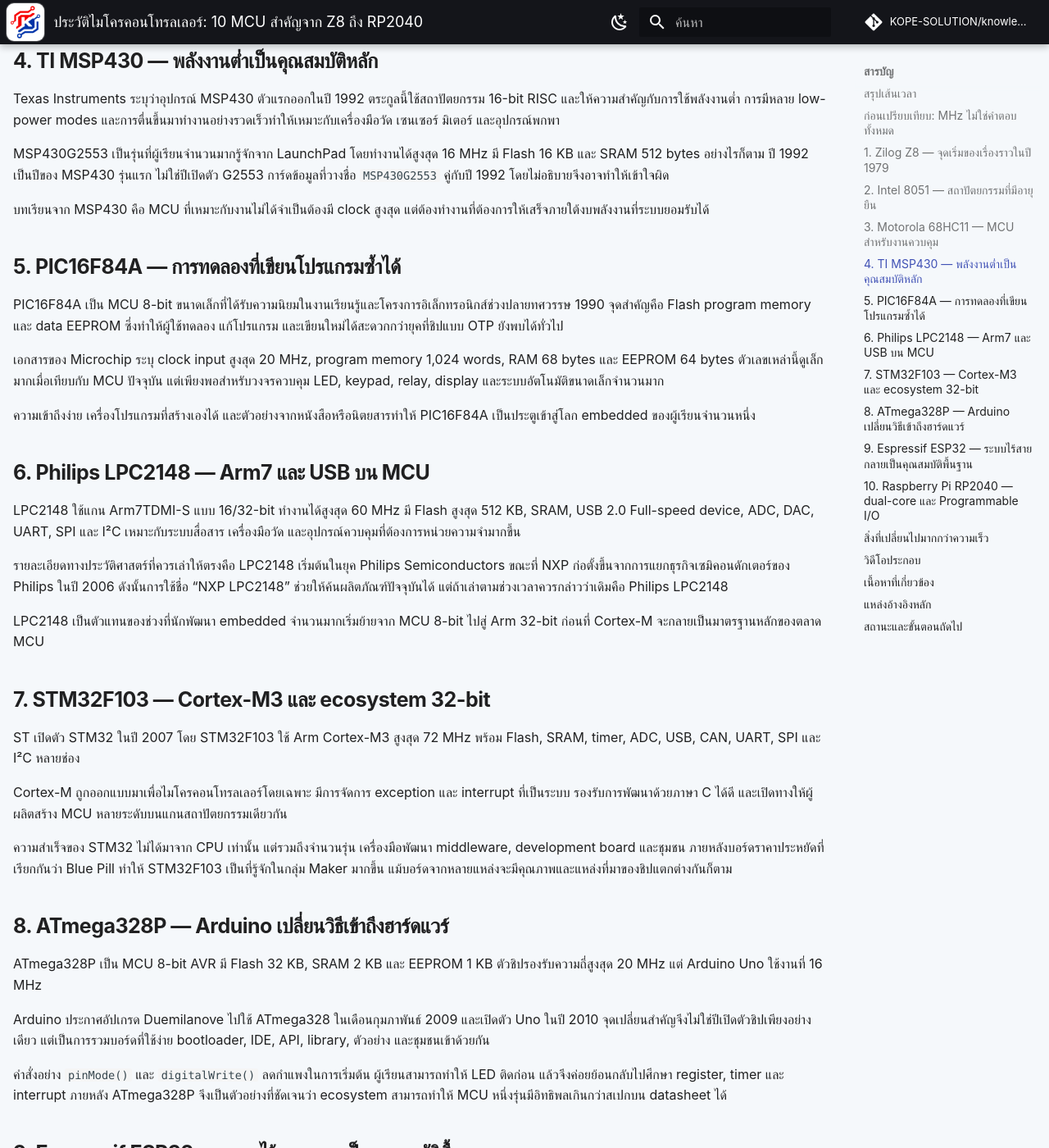
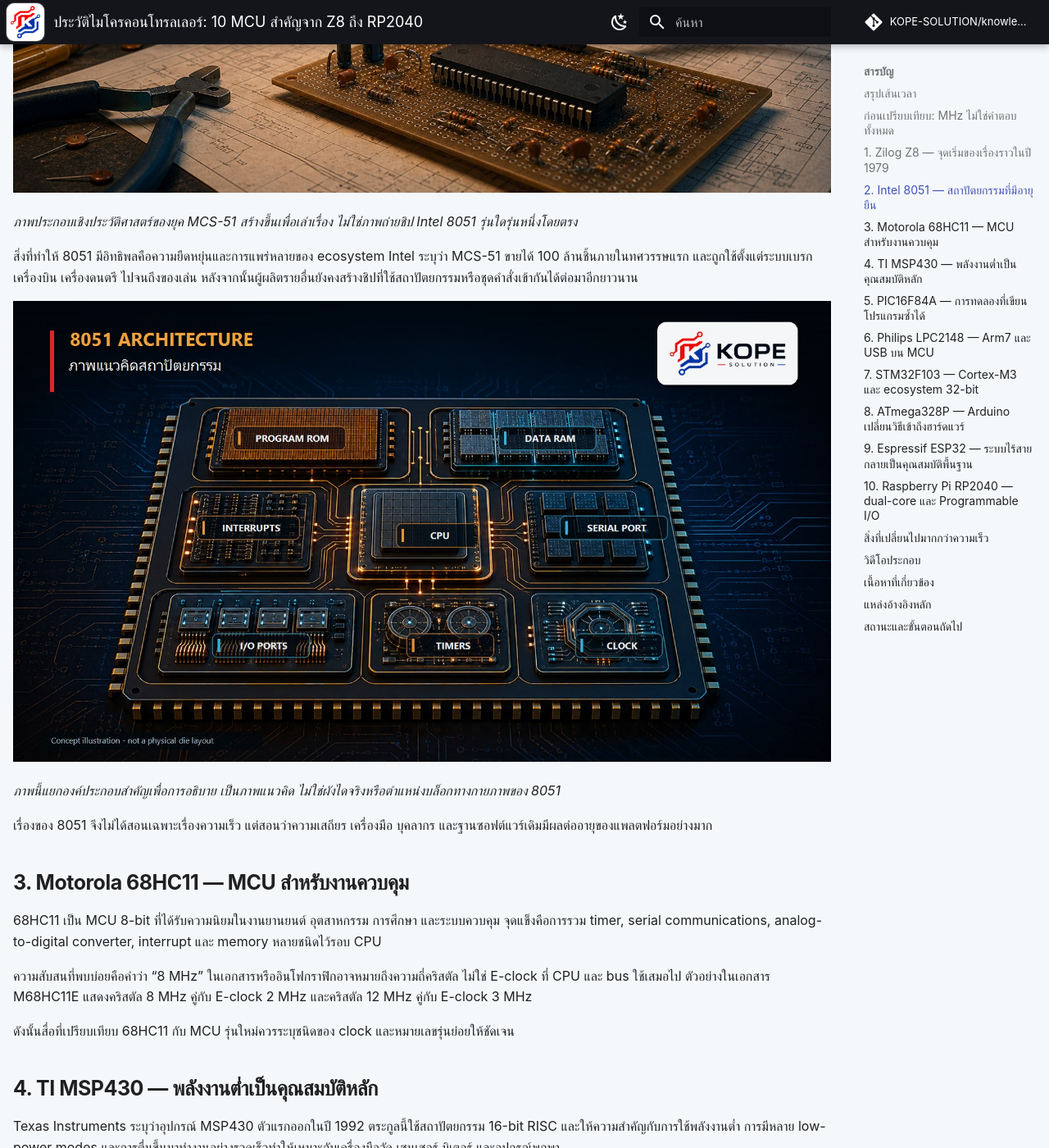
Before and after one commit to KOPE-SOLUTION/knowledge-hub, an MkDocs documentation site: the page built from docs/blog/posts/history-of-iconic-microcontrollers.md, in a window 1280 px wide and 1400 px high, scrolled down 4296 px. Shown: the whole window at 82% size. Built offline with MkDocs 1.6.1 and Material for MkDocs 9.7.7, drawn with Linux system fonts in a browser that asks for light colours; comment, search, counter and statistics services are not loaded.

Commit message:
assets: add Intel 8051 history illustrations

```diff
--- a/docs/blog/posts/history-of-iconic-microcontrollers.md
+++ b/docs/blog/posts/history-of-iconic-microcontrollers.md
@@ -93,7 +93,15 @@ Z8 ถูกนำไปใช้ในอุปกรณ์ผู้บริ
 
 Intel เปิดตัว MCS-51 ในปี 1980 โดย 8051 กลายเป็นสมาชิกที่มีชื่อเสียงที่สุด ตัวชิปรวม CPU 8-bit, program memory, RAM, timer, serial port และ GPIO ไว้ด้วยกัน
 
+![บรรยากาศห้องทดลองอิเล็กทรอนิกส์ปี 1980 กับไมโครคอนโทรลเลอร์แพ็กเกจ DIP ซึ่งใช้แทนยุคเริ่มต้นของ Intel 8051](../../assets/images/blog/history-of-iconic-microcontrollers/08-intel-8051-1980.jpg)
+
+*ภาพประกอบเชิงประวัติศาสตร์ของยุค MCS-51 สร้างขึ้นเพื่อเล่าเรื่อง ไม่ใช่ภาพถ่ายชิป Intel 8051 รุ่นใดรุ่นหนึ่งโดยตรง*
+
 สิ่งที่ทำให้ 8051 มีอิทธิพลคือความยืดหยุ่นและการแพร่หลายของ ecosystem Intel ระบุว่า MCS-51 ขายได้ 100 ล้านชิ้นภายในทศวรรษแรก และถูกใช้ตั้งแต่ระบบเบรก เครื่องบิน เครื่องดนตรี ไปจนถึงของเล่น หลังจากนั้นผู้ผลิตรายอื่นยังคงสร้างชิปที่ใช้สถาปัตยกรรมหรือชุดคำสั่งเข้ากันได้ต่อมาอีกยาวนาน
+
+![ภาพแนวคิดสถาปัตยกรรม 8051 แสดง CPU, program ROM, data RAM, I/O ports, timers, serial port, interrupts และ clock](../../assets/images/blog/history-of-iconic-microcontrollers/09-8051-architecture.jpg)
+
+*ภาพนี้แยกองค์ประกอบสำคัญเพื่อการอธิบาย เป็นภาพแนวคิด ไม่ใช่ผังไดจริงหรือตำแหน่งบล็อกทางกายภาพของ 8051*
 
 เรื่องของ 8051 จึงไม่ได้สอนเฉพาะเรื่องความเร็ว แต่สอนว่าความเสถียร เครื่องมือ บุคลากร และฐานซอฟต์แวร์เดิมมีผลต่ออายุของแพลตฟอร์มอย่างมาก
 
```
Also changed, not shown: docs/assets/images/blog/history-of-iconic-microcontrollers/08-intel-8051-1980.jpg (added), docs/assets/images/blog/history-of-iconic-microcontrollers/09-8051-architecture.jpg (added), 2 other files.
